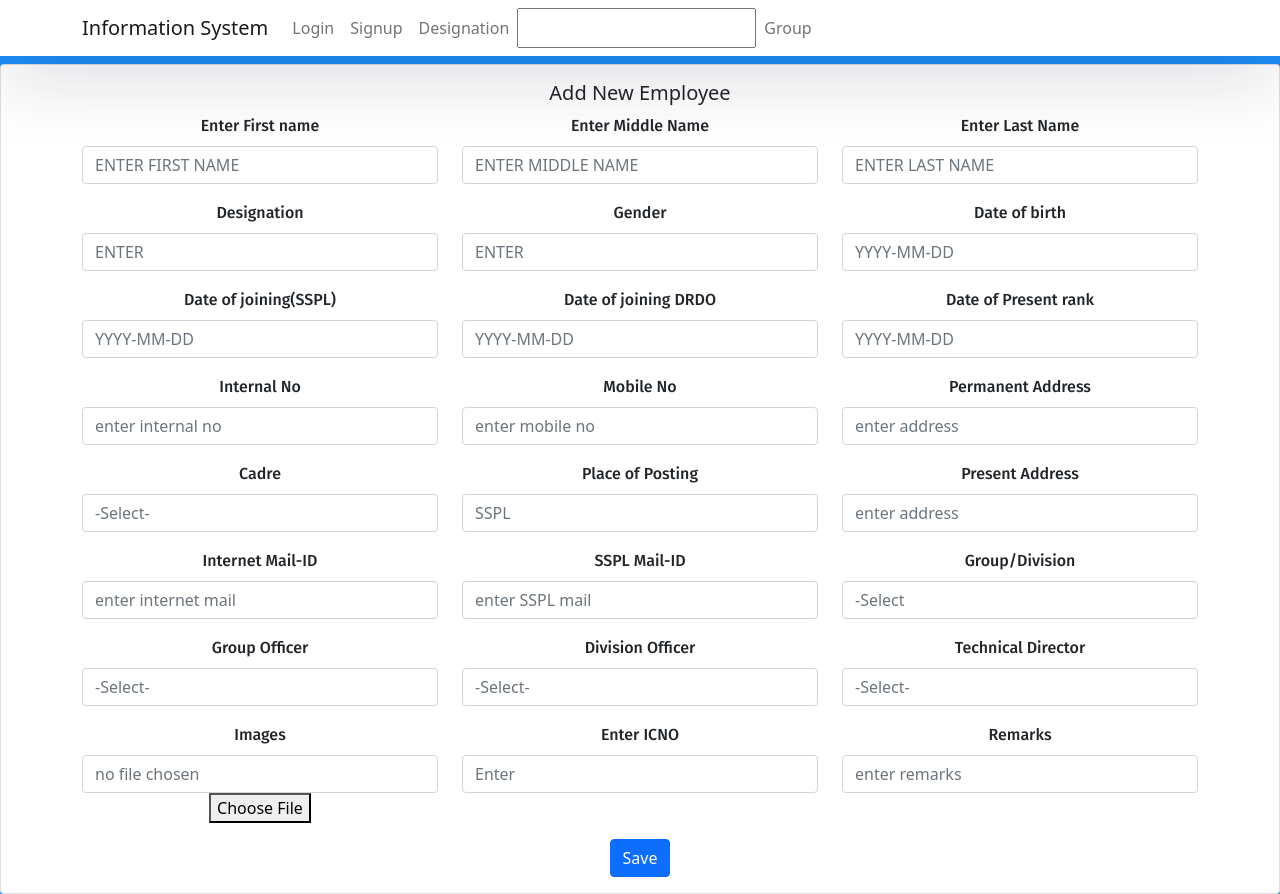
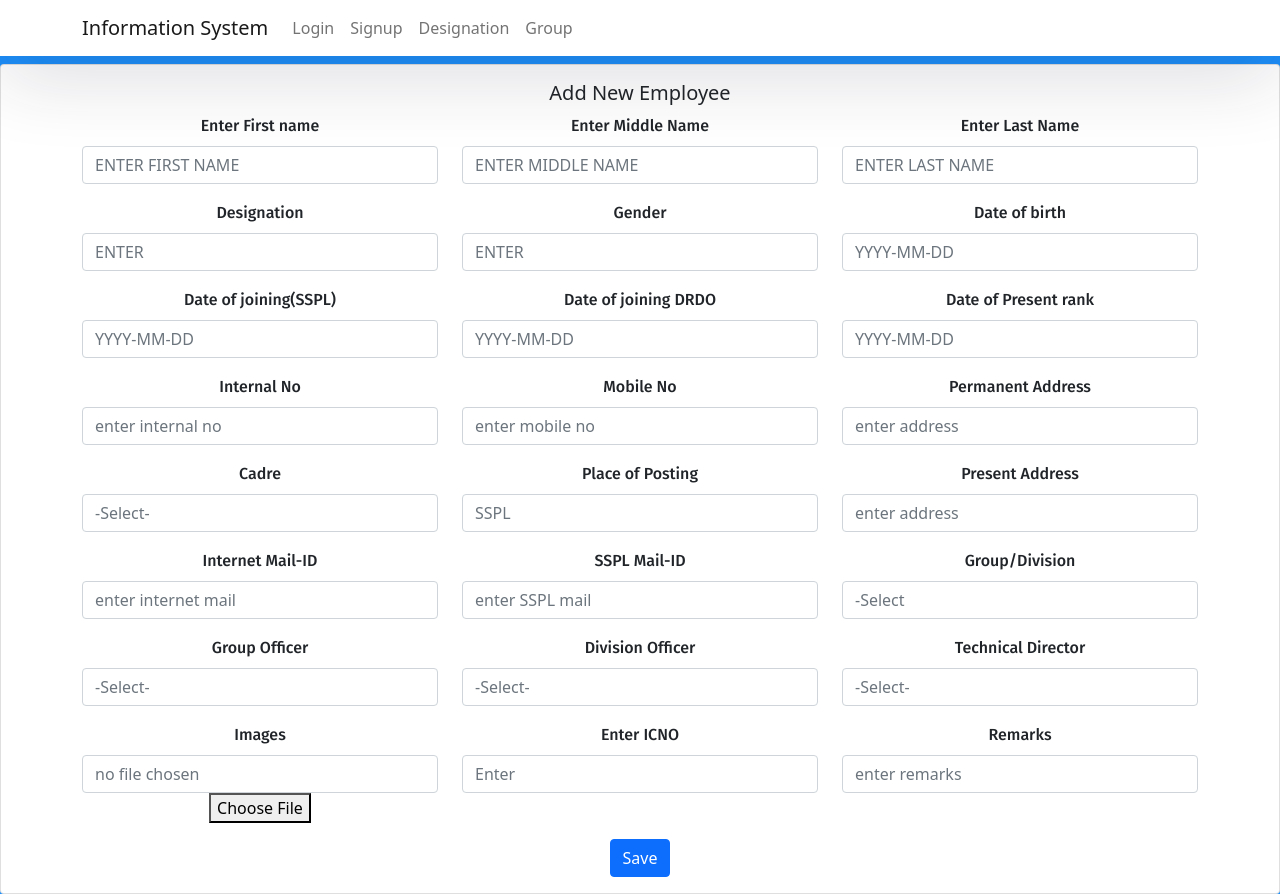
Before and after one commit to Pratibhaverma16/my-app, a React (Create React App) app: page /sign-up in a window 1280 px wide. Built offline with nearby package versions, Linux system fonts and the light colour scheme.

Commit message:
added states

```diff
--- a/src/App.js
+++ b/src/App.js
@@ -2,10 +2,6 @@ import React from 'react';
 import '../node_modules/bootstrap/dist/css/bootstrap.min.css';
 import './App.css';
 import { BrowserRouter as Router, Switch, Route, Link } from "react-router-dom";
-
-import { useState } from "react";
-
-
 
 
 
@@ -16,15 +12,6 @@ import Group from "./components/GroupComponent";
 
 
 function App() {
-
-
-const[DesignationName,setDesignationName]= useState("");
-
-const displayInfo = () =>{
-
-  console.log(DesignationName)
-}
-
 
 
   return (<Router>
@@ -45,15 +32,6 @@ const displayInfo = () =>{
                 <Link className="nav-link" to={"/designation"}> Designation</Link>
               </li>
 
-
-               <input
-               type="text"
-               onChange={(event) => {
-
-                setDesignationName(event.target.value);
-               } }
-
-               />
               <li className="nav-item">
                 <Link className="nav-link" to={"/group"}> Group</Link>
               </li>
```
